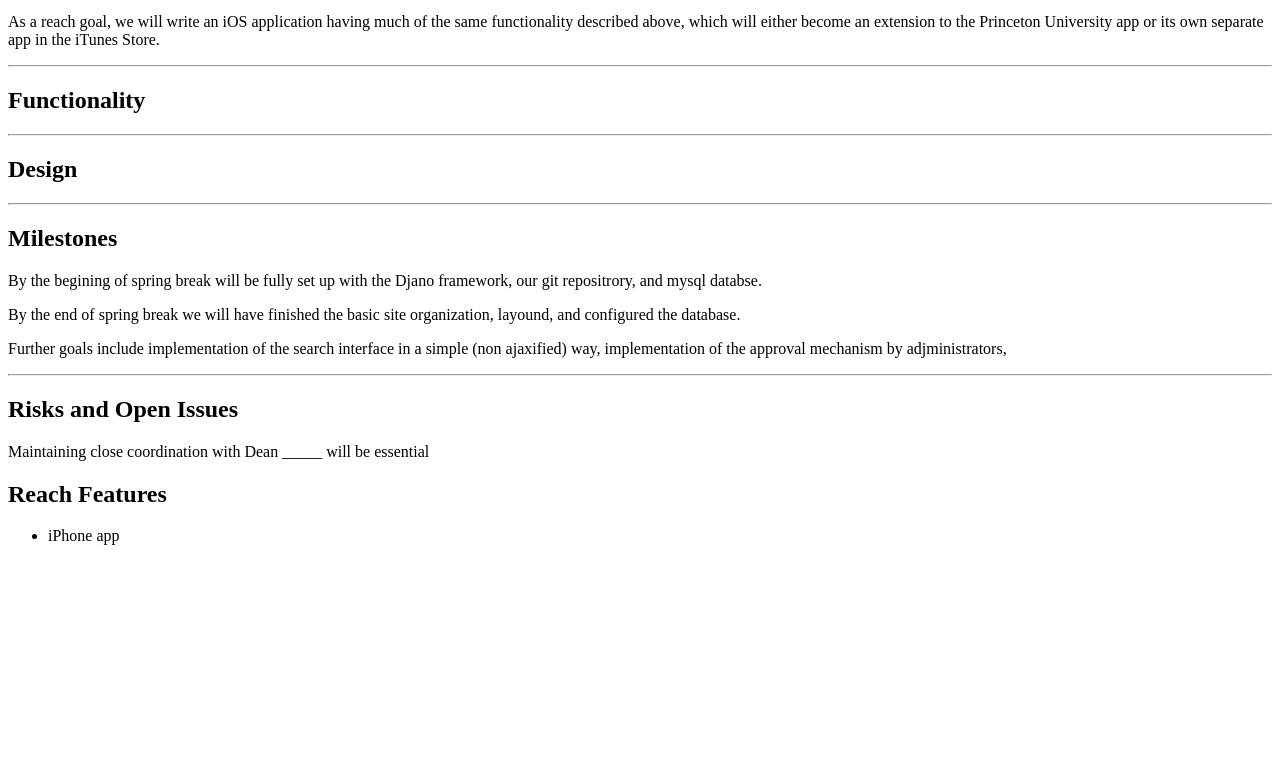
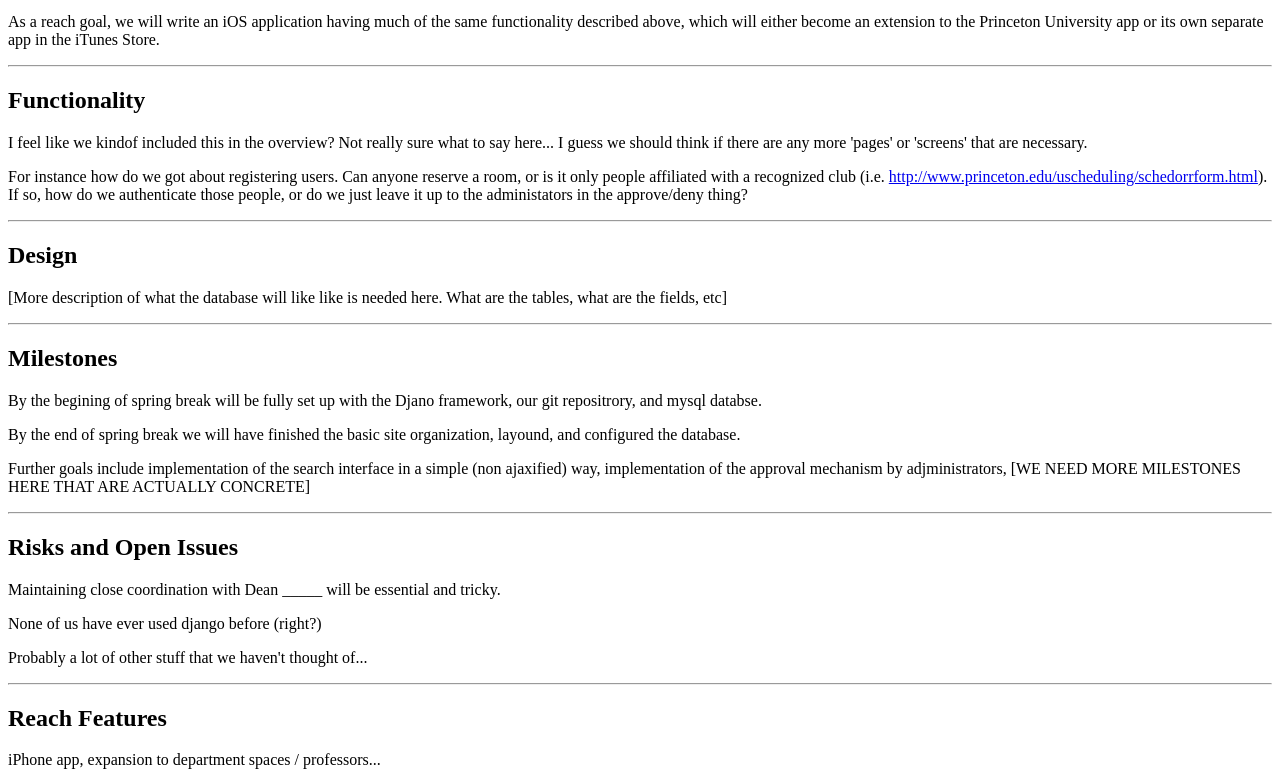
Before and after one commit to dsiddharth/PUrr, a plain HTML site: page overview.html in a window 1280 px wide. Shown: the part 1018-1795 px from the top of the page. Before the commit the page ends 1579 px from the top, so only its background shows below. Drawn offline with Linux system fonts and the light colour scheme.

Commit message:
some prelim work on the functionality, design, milestones parts

```diff
--- a/overview.html
+++ b/overview.html
@@ -24,7 +24,7 @@
  <a href="mailto:rmcgibbo@princeton.edu">Robert McGibbon</a>,
  <a href="ijulien@Princeton.EDU">Isaac Julien</a>
 <br />
-<strong> Project Manager: </strong>
+<strong> Project Manager: </strong> ?
 </p>
 <hr/>
 
@@ -46,25 +46,28 @@ Furthermore, concurrent with this expansion out of the residential colleges, we
 
 
 <h2> Functionality </h2>
+<p> I feel like we kindof included this in the overview? Not really sure what to say here... I guess we should think if there are any more 'pages' or 'screens' that are necessary.</p>
+<p> For instance how do we got about registering users. Can anyone reserve a room, or is it only people affiliated with a recognized club (i.e. <a href="http://www.princeton.edu/uscheduling/schedorrform.html">http://www.princeton.edu/uscheduling/schedorrform.html</a>). If so, how do we authenticate those people, or do we just leave it up to the administators in the approve/deny thing? </p>
 <hr/>
 
 <h2> Design </h2>
+<p> [More description of what the database will like like is needed here. What are the tables, what are the fields, etc]
 <hr/>
 
 <h2> Milestones </h2>
 <p> By the begining of spring break will be fully set up with the Djano framework, our git repositrory, and mysql databse.</p>
 <p> By the end of spring break we will have finished the basic site organization, layound, and configured the database.</p>
-<p> Further goals include implementation of the search interface in a simple (non ajaxified) way, implementation of the approval mechanism by adjministrators, </p>
+<p> Further goals include implementation of the search interface in a simple (non ajaxified) way, implementation of the approval mechanism by adjministrators, [WE NEED MORE MILESTONES HERE THAT ARE ACTUALLY CONCRETE]</p>
 <hr/>
 
 <h2> Risks and Open Issues </h2>
-<p> Maintaining close coordination with Dean _____ will be essential </p.
+<p> Maintaining close coordination with Dean _____ will be essential and tricky. </p>
+<p> None of us have ever used django before (right?) </p>
+<p> Probably a lot of other stuff that we haven't thought of...</p>
 <hr/>
 
 <h2> Reach Features </h2>
-<ul>
- <li> iPhone app </li>
-<ul>
+iPhone app, expansion to department spaces / professors...
 
 </body>
 </html>
```
